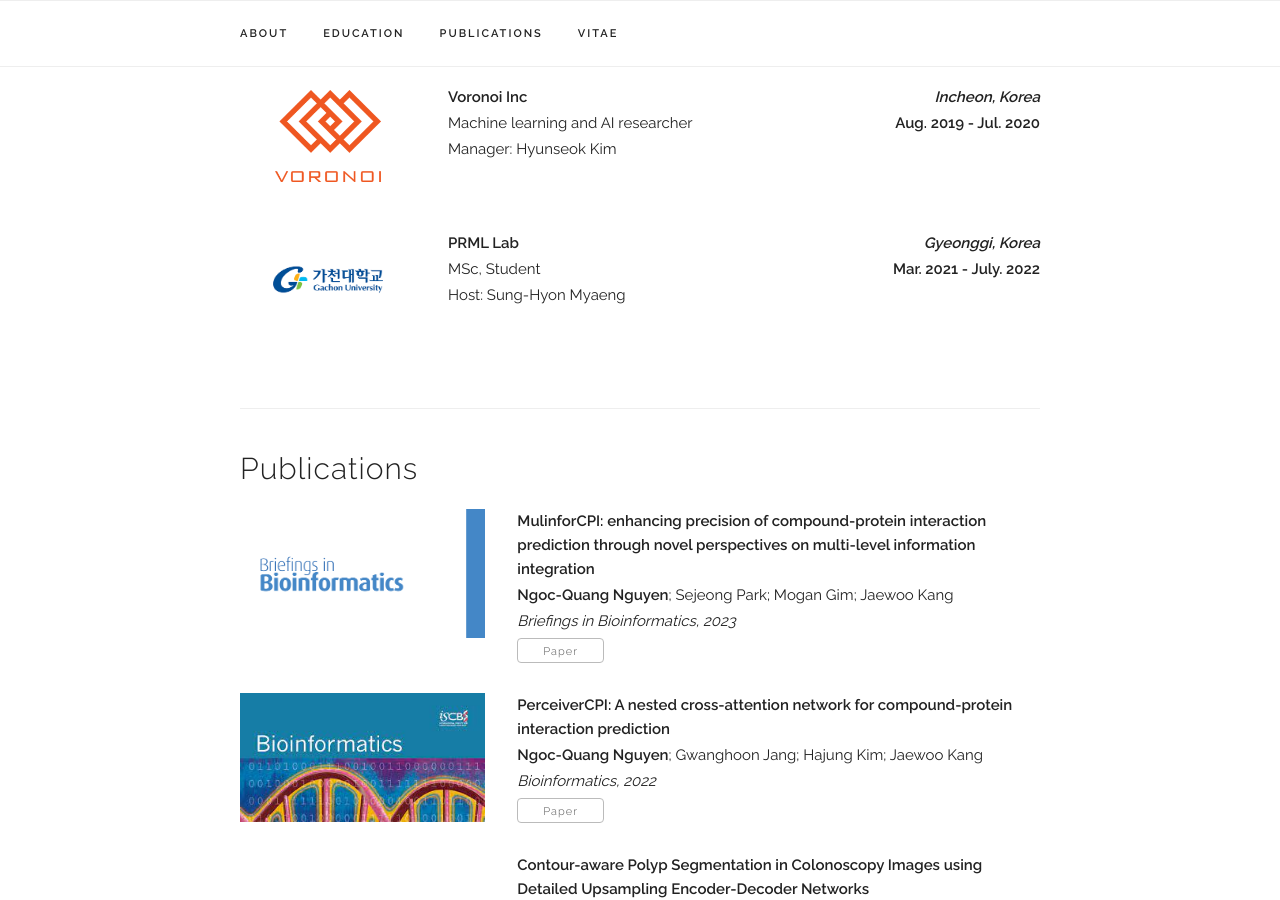
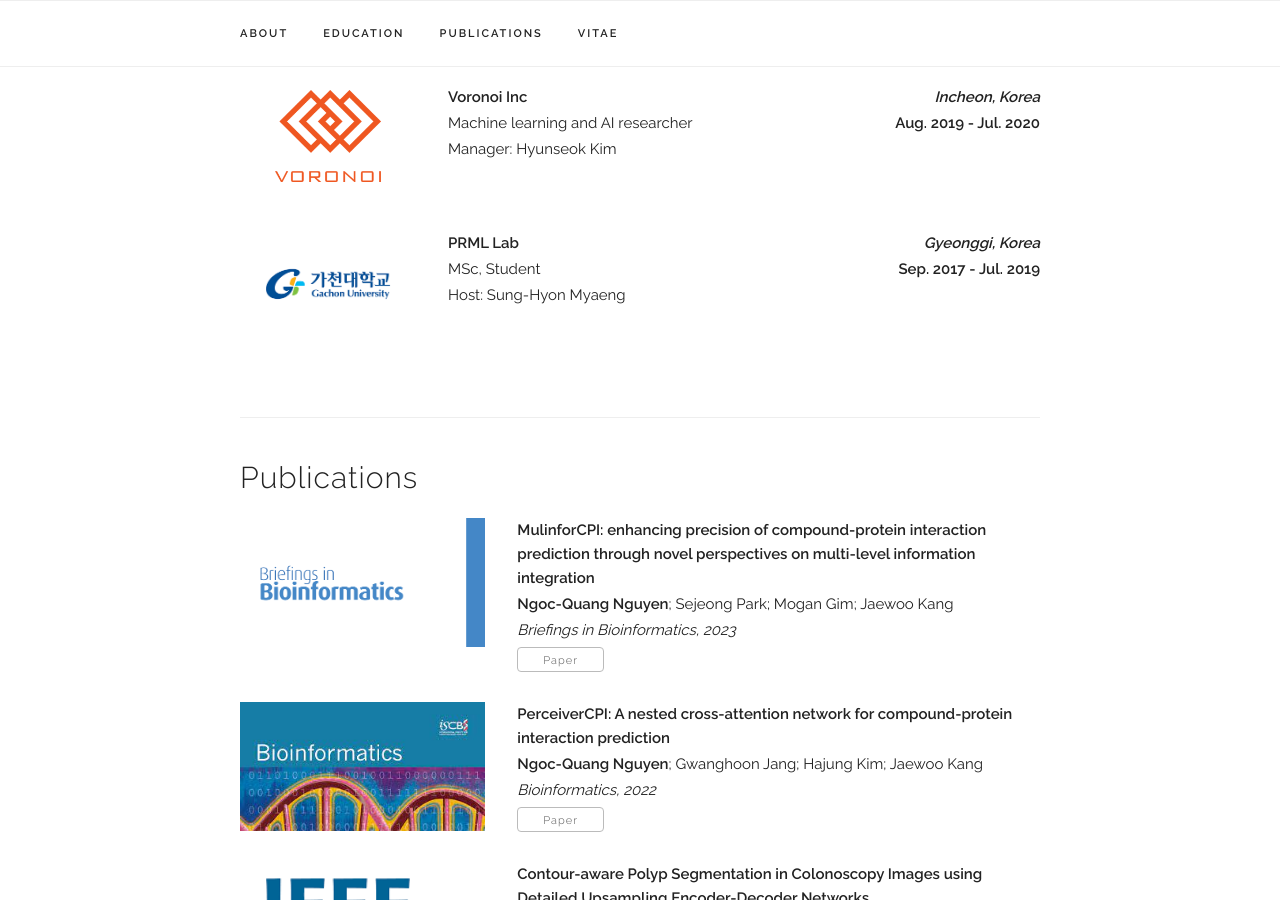
Before and after one commit to quangnguyenbn99/quangnguyenbn99.github.io, a Jekyll site: the page built from index.html, in a window 1280 px wide and 900 px high, scrolled down 1368 px. Built offline with Jekyll 4.4.1, drawn with Linux system fonts in a browser that asks for light colours; some web fonts are replaced.

Commit message:
upload_data

```diff
--- a/index.html
+++ b/index.html
@@ -120,13 +120,13 @@ layout: default
           <div class="row" style="margin: inherit;">
             <div class="three columns">
               <div class="figure">
-                <img src="/assets/logos/Gachonuniv_logo.png" width="70%" style="display: block; margin: auto; padding-top: 10%; padding-bottom: 10%; max-width: 150px;">
+                <img src="/assets/logos/Gachonuniv_logo.png" width="80%" style="display: block; margin: auto; padding-top: 10%; padding-bottom: 10%; max-width: 150px;">
               </div>
             </div>
             <div class="nine columns">
               <p class="title"><b>PRML Lab <b style="float:right;"><i>Gyeonggi, Korea</i></b></b></p>
 
-              <p>MSc, Student <b style="float:right;">Mar. 2021 - July. 2022</b></p>
+              <p>MSc, Student <b style="float:right;">Sep. 2017 - Jul. 2019</b></p>
               <p>Host: Sung-Hyon Myaeng</p>
               <p></p>
             </div>
```
Also changed, not shown: assets/logos/ieeeaccess_logo.png, assets/logos/informationscicencs_logo.jpg.
